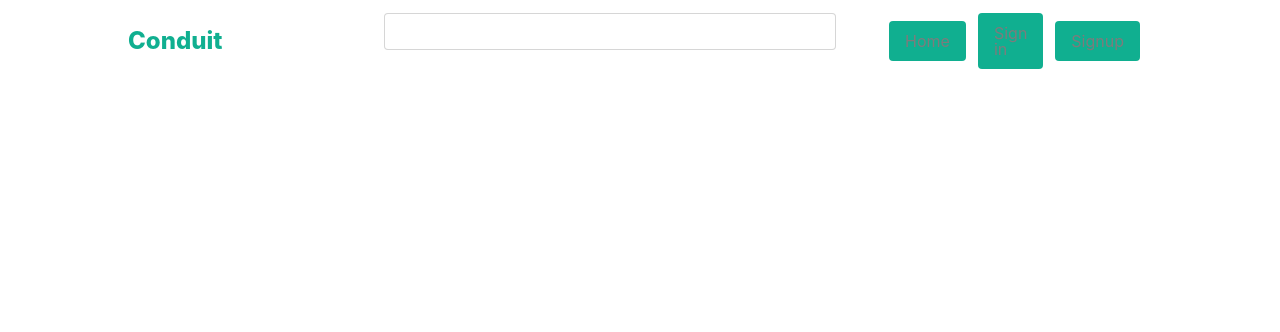
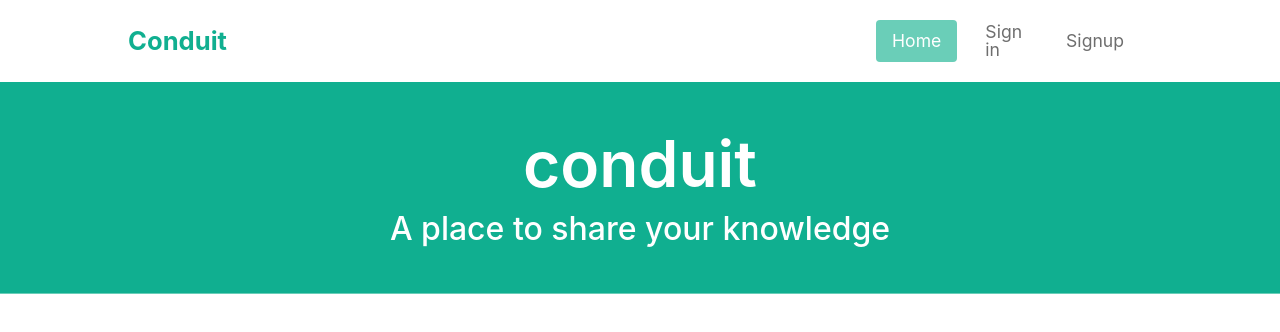
Before and after one commit to jaybhoyar/conduit-client-react, a React (Create React App) app: page / in a window 1280 px wide. Shown: the top 332 px of the page. Built offline with nearby package versions, Linux system fonts and the light colour scheme.

Commit message:
hero section

```diff
--- a/src/App.js
+++ b/src/App.js
@@ -1,9 +1,12 @@
 import React from "react";
 import Header from "./components/common/Header";
+import Hero from "./components/common/Hero";
+
 function App() {
 	return (
 		<>
 			<Header />
+			<Hero />
 		</>
 	);
 }
--- a/src/components/common/Header.jsx
+++ b/src/components/common/Header.jsx
@@ -16,12 +16,8 @@ function Header() {
 					<a href="#" className="active_link">
 						Home
 					</a>
-					<a href="#" className="active_link">
-						Sign in
-					</a>
-					<a href="#" className="active_link">
-						Signup
-					</a>
+					<a href="#">Sign in</a>
+					<a href="#">Signup</a>
 				</div>
 			</header>
 		</div>
--- /dev/null
+++ b/src/components/common/Hero.jsx
@@ -0,0 +1,19 @@
+/* eslint-disable jsx-a11y/anchor-is-valid */
+import React from "react";
+
+// import { Link } from "react-router-dom";
+
+import "../../styles/common.scss";
+
+function Hero() {
+	return (
+		<div className="hero_container">
+			<div className="center_container">
+				<h1 className="main_heading">conduit</h1>
+				<h3 className="sub_heading">A place to share your knowledge</h3>
+			</div>
+		</div>
+	);
+}
+
+export default Hero;
--- a/src/styles/common.scss
+++ b/src/styles/common.scss
@@ -1,8 +1,15 @@
+a {
+	color: rgb(110, 110, 110);
+	&:hover {
+		background-color: #6aceb8;
+		color: rgb(255, 255, 255);
+	}
+}
 .header_container {
 	width: 100%;
-	margin: 0 auto;
+
 	.header {
-		padding: 0.8rem 1rem;
+		padding: 0.7rem 1rem;
 		display: flex;
 		justify-content: space-evenly;
 		width: 80%;
@@ -12,8 +19,8 @@
 			align-items: center;
 			width: 25%;
 			p {
-				font-size: 1.5rem;
-				font-weight: 800;
+				font-size: 1.6rem;
+				font-weight: 700;
 				color: #10af90;
 			}
 		}
@@ -21,9 +28,8 @@
 			width: 50%;
 			input {
 				width: 80%;
-				padding: 10px 20px;
+				padding: 12px 20px;
 				border: none;
-				border: 1px solid #cccc;
 				border-radius: 4px;
 				outline: none;
 			}
@@ -37,16 +43,45 @@
 			a {
 				margin-right: 12px;
 				text-decoration: none;
-				font-size: 1rem;
-				padding: 12px 1rem;
-				color: #7c7c7c;
+				font-size: 1.1rem;
+				font-weight: 400;
+				border-radius: 4px;
+				padding: 12px 16px;
+				&:hover {
+					background-color: #6aceb8;
+				}
 			}
 		}
 	}
 }
 
 .active_link {
+	background-color: #6aceb8;
+	color: #fff;
+}
+
+// hero Section
+
+.hero_container {
+	padding: 2.5rem 0;
 	background-color: #10af90;
-	color: #fff;
-	border-radius: 4px;
+	border-bottom: 1px solid #6aceb8;
+	.center_container {
+		margin: 0 auto;
+		display: flex;
+		flex-direction: column;
+		justify-content: center;
+		align-items: center;
+		color: #fff;
+		.main_heading {
+			font-size: 4rem;
+			font-weight: 600;
+			line-height: 1.3;
+		}
+		.sub_heading {
+			font-size: 2rem;
+			font-weight: 500;
+			line-height: 1.5;
+		}
+	}
 }
```
